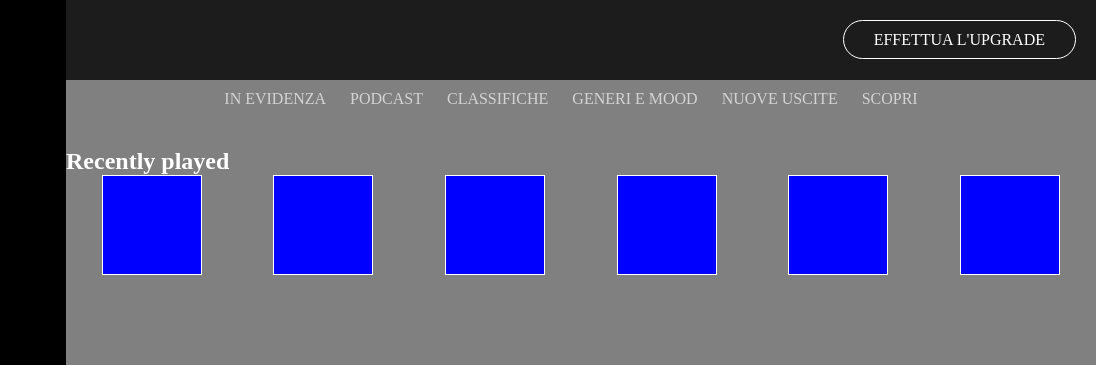
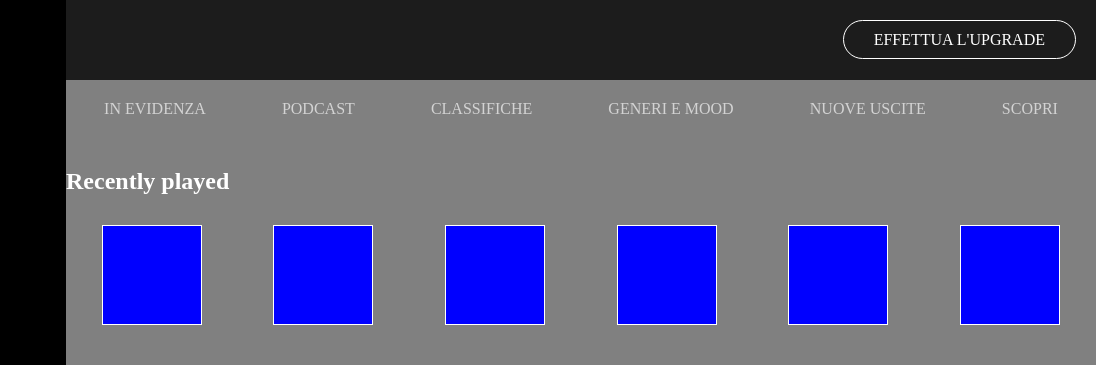
Before and after one commit to federico-chiello/html-css-spotifyweb, a plain HTML site: page index.html in a window 1280 px wide. Shown: the top 365 px of the page, 184-1280 px from the left. Drawn offline with Linux system fonts and the light colour scheme.

Commit message:
inserimento ul li

```diff
--- a/css/style.css
+++ b/css/style.css
@@ -156,7 +156,7 @@ main {
 }
 
 /* main-right-nav */
-.main-right .main-right-nav {
+.main-right .main-right-nav ul{
   display: flex;
   flex-direction: row;
   flex-wrap: wrap;
@@ -165,10 +165,8 @@ main {
 }
 
 .main-right .main-right-nav ul li {
-  height: 20px;
-  width: 20px;
   display: inline;
-  margin-right: 20px;
+  margin: 10px;
 }
 
 .main-right .main-right-nav ul li a{
@@ -202,6 +200,11 @@ main {
 .main-right-content {
   padding-top: 40px;
 }
+
+.main-right-content h1{
+  padding-bottom: 20px;
+}
+
 .main-right-content ul {
   display: flex;
   flex-direction: row;
@@ -213,6 +216,7 @@ main {
   width: 100px;
   background-color: blue;
   border: 1px solid white;
+  margin: 10px;
 }
 /* / main-right-content */
 /* / main-right */
```
Also changed, not shown: index.html (+6 -6 lines).
